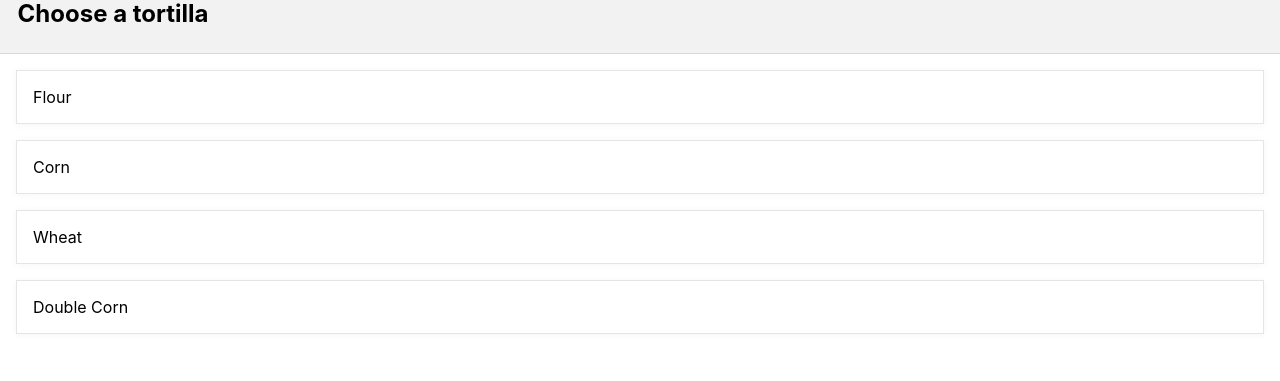
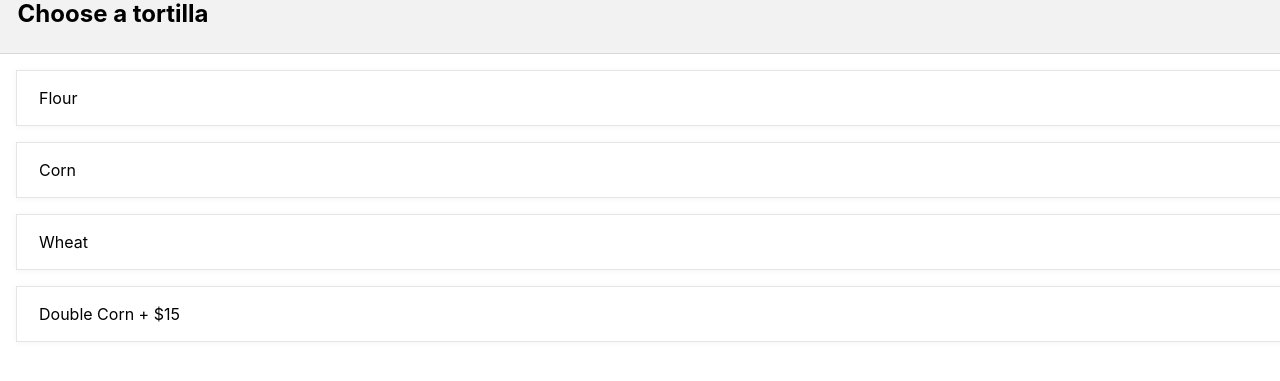
Before and after one commit to cdpadilla42/taco-time-nextjs, a Next.js app: page /item/1 in a window 1280 px wide. Shown: the part 361-742 px from the top of the page. Built offline with nearby package versions, Linux system fonts and the light colour scheme.

Commit message:
Show price conditionally

```diff
--- a/pages/item/[itemID].js
+++ b/pages/item/[itemID].js
@@ -3,7 +3,6 @@ import { useRouter } from 'next/router';
 import { dummyData } from '../../lib/dummyData';
 import styled from 'styled-components';
 
-// TODO style this bad boy
 const StyledItemDetails = styled.div`
   img {
     display: block;
@@ -28,6 +27,12 @@ const StyledItemDetails = styled.div`
     border: 1px solid rgba(0, 0, 0, 0.1);
     margin: 1rem;
     box-shadow: 0 1px 8px 0 rgba(0, 0, 0, 0.04);
+    width: 100%;
+    display: block;
+    background-color: rgba(0, 0, 0, 0);
+    font-family: inherit;
+    font-size: inherit;
+    text-align: left;
   }
 
   .option:hover {
@@ -62,9 +67,11 @@ const itemDisplay = () => {
               </div>
               {customizeable.options.map((option) => {
                 return (
-                  <div className="option">
-                    <p>{option.name}</p>
-                  </div>
+                  <button className="option">
+                    <p>
+                      {option.name} {option.price ? ` + $${option.price}` : ''}
+                    </p>
+                  </button>
                 );
               })}
             </>
```
